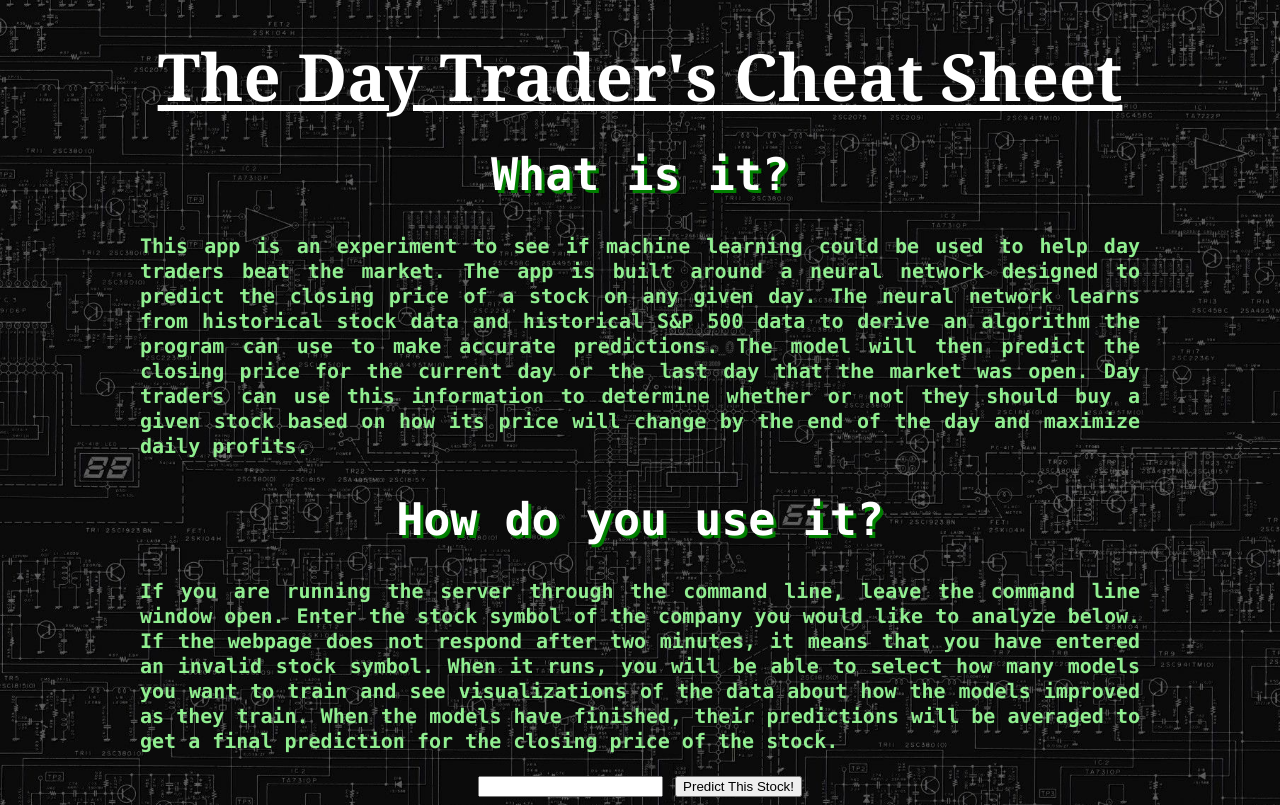
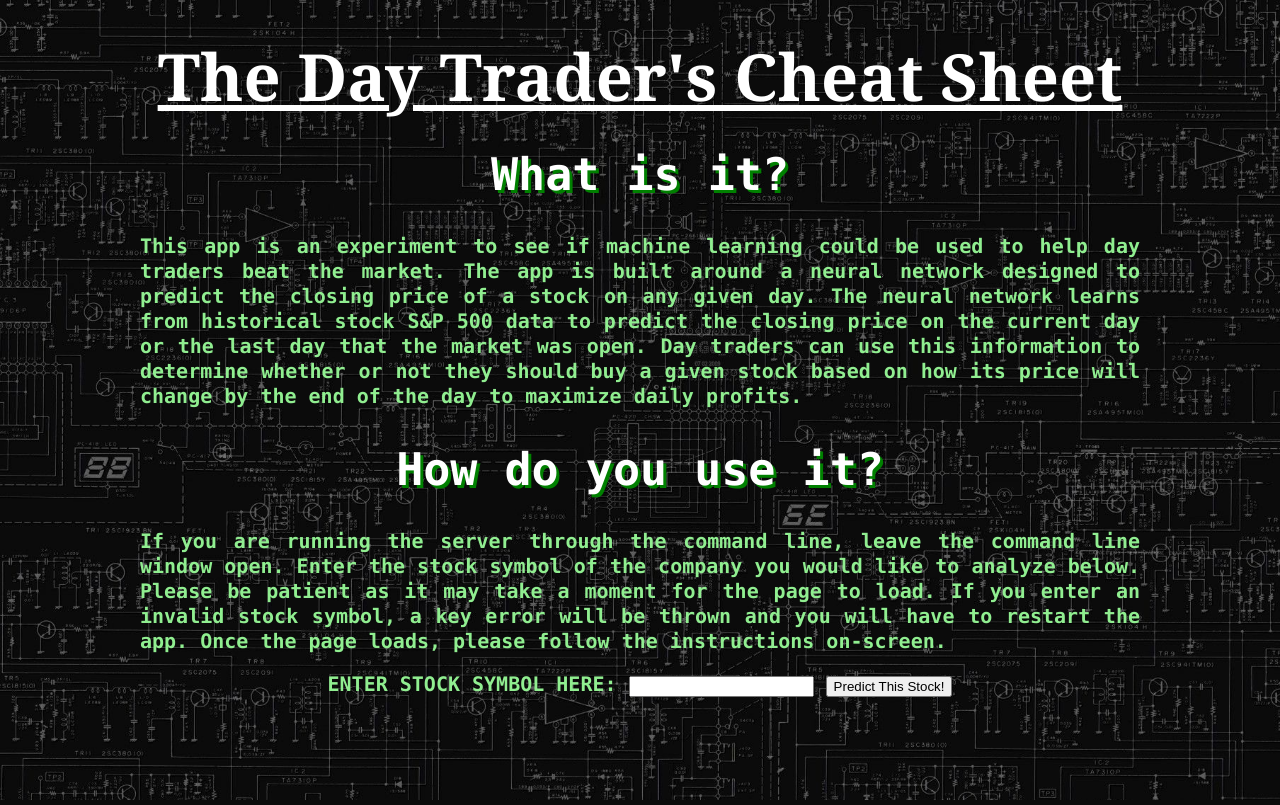
Before and after one commit to Sahir1234/day-trader-cheat-sheet, a Flask app: page / in a window 1280 px wide. Run offline with Flask 2, Linux system fonts and the light colour scheme; parts of the project's set-up code (start-up, migrations or seed data) failed here and were passed over.

Commit message:
Flask Enabled

```diff
--- a/app.py
+++ b/app.py
@@ -1,9 +1,10 @@
-import sys
-from flask import Flask,render_template,url_for,request, redirect
+
+import os
+import pandas as pd
+from flask import Flask, render_template, url_for, request, redirect
 from alpha_vantage.timeseries import TimeSeries
 from modules.preprocessor import Preprocessor
 from modules.model import Model
-
 
 app = Flask(__name__)
 
@@ -22,7 +23,6 @@ def get_data(company):
     ts = TimeSeries(key='G55XFTEJRRNFT53F', output_format='pandas')
     data, __ = ts.get_daily(symbol=company, outputsize='full')
     index_data, __ = ts.get_daily(symbol='INX', outputsize='full')
-    print('DATA RETRIEVED!')
 
     prep = Preprocessor(data, index_data)
     prep.append_SP_data()
@@ -33,48 +33,52 @@ def get_data(company):
     X_pred = prep.remove_current_data()
     x, y = prep.get_data()
 
+    X_pred.to_csv('X_pred.csv', index=False)
+    x.to_csv('x.csv', index= False)
+    y.to_csv('y.csv', index=False)
+
     return render_template('page.html', company=company)
 
 @app.route('/<company>', methods=['POST'])
 def analyze(company):
-    count = request.form['count']
-    return count
+    try:
+        count = int(request.form['count'])
+        if(count <= 0):
+            count = 1
+    except ValueError:
+        count = 1
+
+    X_pred = pd.read_csv('X_pred.csv')
+    x = pd.read_csv('x.csv')
+    y = pd.read_csv('y.csv')
+    os.remove('X_pred.csv')
+    os.remove('x.csv')
+    os.remove('y.csv')
+
+    predictions=[]
+    errors=[]
+
+    for i in range(0,count):
+
+        reg = Model(len(x.columns))
+
+        loss_history, prediction_history, rmse = reg.train(x, y, X_pred)
+
+        Y_pred = reg.predict(X_pred)
+        predictions.append(Y_pred)
+        errors.append(rmse)
+
+    true_prediction = sum(predictions)/len(predictions)
+    true_error = sum(errors)/len(errors)
+
+    print('')
+    print('********************')
+    print('TRUE PREDICTION: ' + str(true_prediction))
+    print('********************')
+    print('')
+    print('True Error: ' + str(true_error))
+
+    return str(true_prediction)
 
 if __name__ == '__main__':
     app.run(debug=True, use_reloader=False)
-
-#########################################
-#
-# END OF PREPROCESSING, BEGINNING REGRESSION
-#
-##########################################
-
-count = int(input('How Many Models Would You Like to Train? '))
-
-predictions=[]
-errors=[]
-
-for i in range(0,count):
-
-    print('Constructing Model...')
-    reg = Model(len(x.columns))
-
-    loss_history, prediction_history, rmse = reg.train(x, y, X_pred)
-
-    reg.plot_loss(loss_history)
-    reg.plot_predictions(prediction_history)
-
-    Y_pred = reg.predict(X_pred)
-    predictions.append(Y_pred)
-    errors.append(rmse)
-
-true_prediction = sum(predictions)/len(predictions)
-true_error = sum(errors)/len(errors)
-
-print(prediction_history)
-print('')
-print('********************')
-print('TRUE PREDICTION: ' + str(true_prediction))
-print('********************')
-print('')
-print('True Error: ' + str(true_error))
--- a/modules/model.py
+++ b/modules/model.py
@@ -24,6 +24,7 @@ class Model (object):
 
     def __init__(self, num_inputs):
 
+        print('Constructing Model...')
         self.model = Sequential()
 
 
@@ -70,24 +71,7 @@ class Model (object):
         print('ROOT MEAN SQUARED ERROR: ' + str(rmse))
         print('*****')
 
-        return loss_history, prediction_history, rmse
-
-    def plot_loss(self, loss_history):
-
-        plt.plot(loss_history.history['loss'])
-        plt.title('Model Loss History')
-        plt.xlabel('Epoch')
-        plt.ylabel('Loss')
-        plt.show()
-
-    def plot_predictions(self, prediction_history):
-
-        plt.plot(prediction_history)
-        plt.title('Model Prediction History')
-        plt.xlabel('Epoch')
-        plt.ylabel('Predictions')
-        plt.show()
-
+        return loss_history.history['loss'], prediction_history, rmse
 
     def predict(self, X_pred):
 
--- a/static/style.css
+++ b/static/style.css
@@ -6,7 +6,7 @@ html {
   text-align: center;
   line-height: 1.0;
   font-family: "Lucida Console", Monaco, monospace;
-  color: white;
+  color: lightgreen;
 }
 
 body {
@@ -21,11 +21,13 @@ h1 {
   font-size: 3.25em;
   text-decoration: underline;
   font-family: Georgia, Helvetica, serif;
+  color: white;
 }
 
 h2 {
   width: auto;
   font-size: 2.25em;
+  color: white;
   text-shadow: 3px 3px green;
 }
 
@@ -35,6 +37,6 @@ p {
   margin-right: auto;
   max-width: 1000px;
   text-align: justify;
-  color: lightgreen;
+
   line-height: 1.25em;
 }
--- a/templates/index.html
+++ b/templates/index.html
@@ -28,11 +28,10 @@
     This app is an experiment to see if machine learning could be used to help
     day traders beat the market. The app is built around a neural network designed
     to predict the closing price of a stock on any given day. The neural network learns
-    from historical stock data and historical S&P 500 data to derive an algorithm the
-    program can use to make accurate predictions. The model will then predict the closing
-    price for the current day or the last day that the market was open. Day traders can
-    use this information to determine whether or not they should buy a given stock based on
-    how its price will change by the end of the day and maximize daily profits.
+    from historical stock S&P 500 data to predict the closing price on the current day
+    or the last day that the market was open. Day traders can use this information to
+    determine whether or not they should buy a given stock based on how its price will
+    change by the end of the day to maximize daily profits.
   </p>
 
   <h2>
@@ -42,14 +41,13 @@
   <p>
     If you are running the server through the command line, leave the command line
     window open. Enter the stock symbol of the company you would like to analyze below.
-    If the webpage does not respond after two minutes, it means that you have entered an
-    invalid stock symbol. When it runs, you will be able to select how many models you want to train
-    and see visualizations of the data about how the models improved as they train.
-    When the models have finished, their predictions will be averaged
-    to get a final prediction for the closing price of the stock.
+    Please be patient as it may take a moment for the page to load. If you enter an invalid
+    stock symbol, a key error will be thrown and you will have to restart the app. Once the page loads,
+    please follow the instructions on-screen.
   </p>
 
   <form method="POST">
+    ENTER STOCK SYMBOL HERE:
     <input name="company">
     <input type="submit" value="Predict This Stock!">
   </form>
```
Also changed, not shown: modules/preprocessor.py (+2 -21 lines), templates/page.html (+8 -10 lines).
